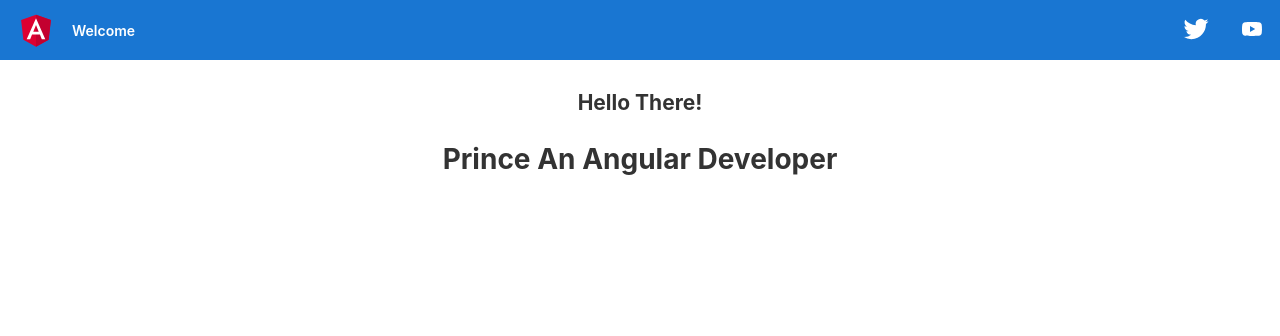
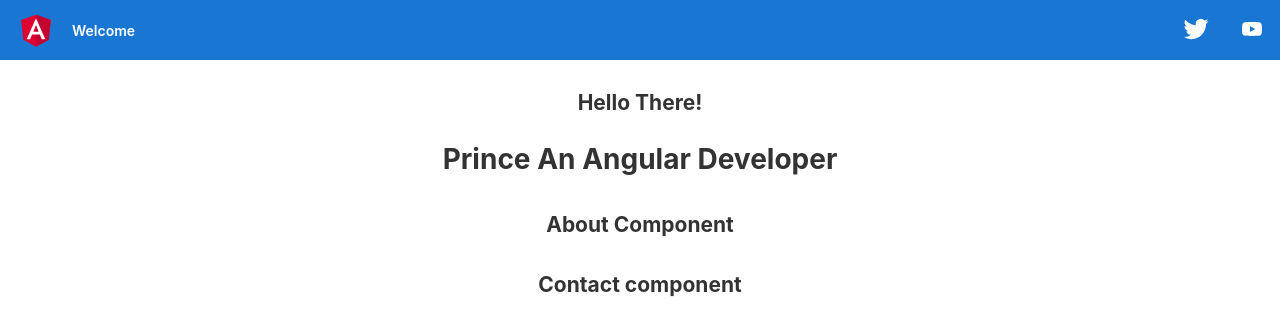
Before and after one commit to princepalewar12/Angular-proj1, an Angular app: page / in a window 1280 px wide. Shown: the top 336 px of the page. Built offline with nearby package versions, Linux system fonts and the light colour scheme.

Commit message:
inline template contact component

```diff
--- a/src/app/about/about.component.html
+++ b/src/app/about/about.component.html
@@ -1 +1 @@
-<p>about works!</p>
+<h2>About Component</h2>
--- a/src/app/app.component.html
+++ b/src/app/app.component.html
@@ -330,6 +330,8 @@
 <div class="content" role="main">
   <h2>Hello There!</h2>
   <app-home></app-home>
+  <app-about></app-about>
+  <app-contact></app-contact>
 </div>
 
 <!-- * * * * * * * * * * * * * * * * * * * * * * * * * * * * * * * -->
--- a/src/app/app.module.ts
+++ b/src/app/app.module.ts
@@ -5,9 +5,10 @@
 import { AppComponent } from './app.component';
 import { HomeComponent } from './home/home.component';
 import { AboutComponent } from './about/about.component';
+import { ContactComponent } from './contact/contact.component';
 
 @NgModule({
-  declarations: [AppComponent, HomeComponent, AboutComponent],
+  declarations: [AppComponent, HomeComponent, AboutComponent, ContactComponent],
   imports: [BrowserModule, AppRoutingModule],
   providers: [],
   bootstrap: [AppComponent],
--- /dev/null
+++ b/src/app/contact/contact.component.ts
@@ -0,0 +1,12 @@
+import { Component, OnInit } from '@angular/core';
+
+@Component({
+  selector: 'app-contact',
+  template: ` <h2>Contact component</h2> `,
+  styleUrls: ['./contact.component.css'],
+})
+export class ContactComponent implements OnInit {
+  constructor() {}
+
+  ngOnInit(): void {}
+}
```
Also changed, not shown: src/app/contact/contact.component.css (added), 2 other files (tests, documents, lock files or other folders).
